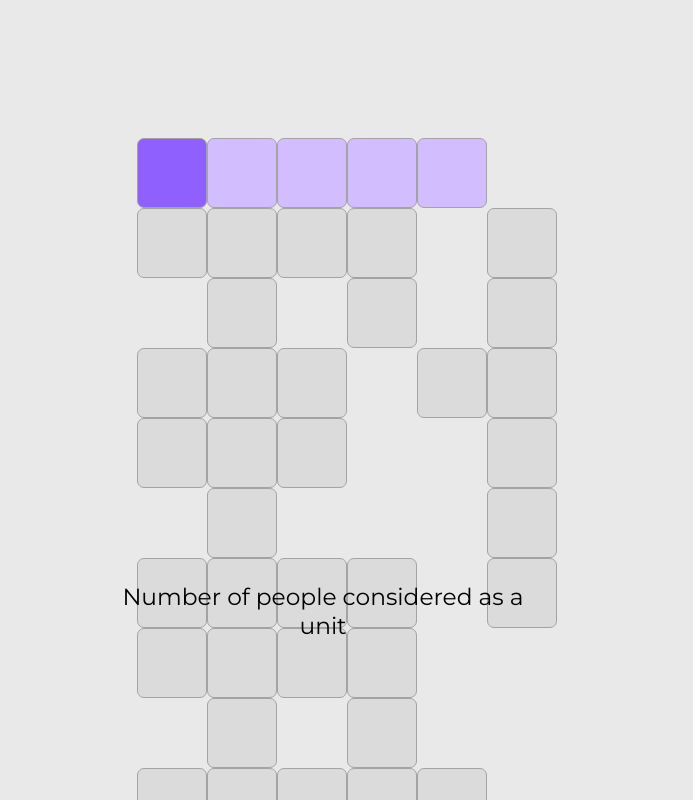
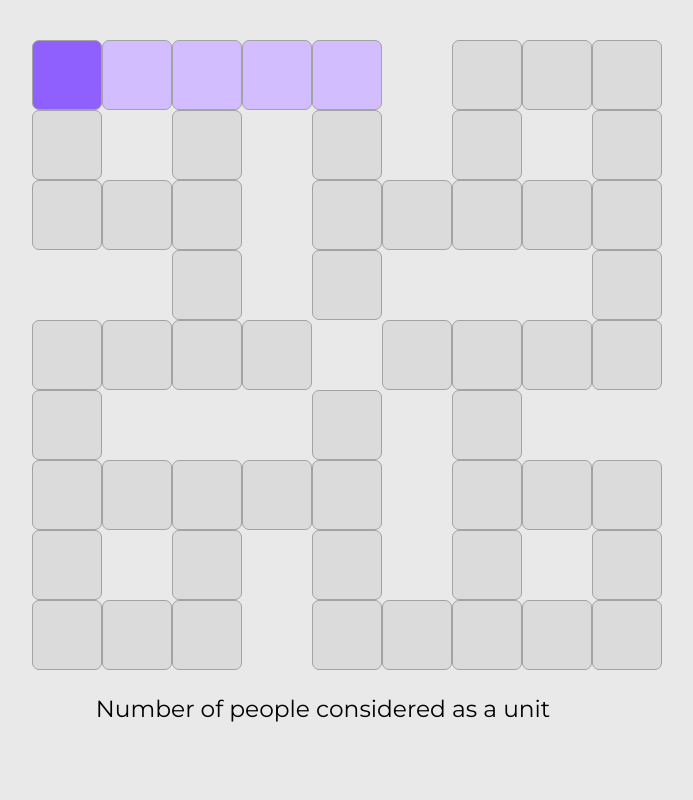
Before and after one commit to tinkalguli/crossword, a React (Create React App) app: page / in a window 1280 px wide. Shown: the top 800 px of the page, without its empty margins (293-986 px from the left). Built offline with nearby package versions, Linux system fonts and the light colour scheme; the HTML template or start-up script is replaced by a standard one.

Commit message:
Small fix

```diff
--- a/src/index.css
+++ b/src/index.css
@@ -1,8 +1,8 @@
 @import url('https://fonts.googleapis.com/css2?family=Montserrat:wght@100;200;300;400;500;600;700;800;900&display=swap');
 
 :root {
-  --cell-row: 6;
-  --cell-column: 6;
+  --cell-row: 9;
+  --cell-column: 9;
   --cell-width: 70px;
   --cell-height: 70px;
   --cell-width-mobile: 40px;
```
